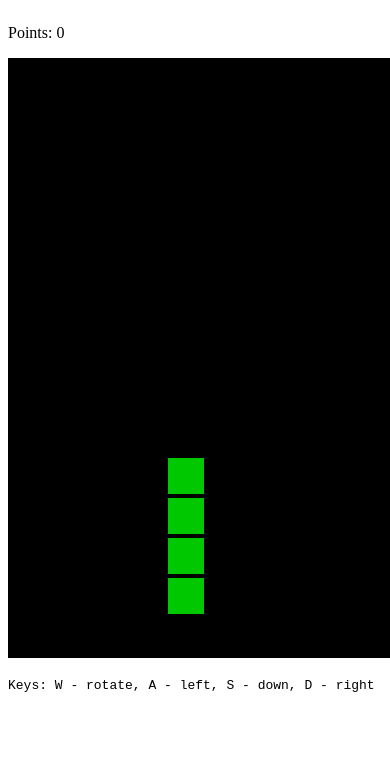
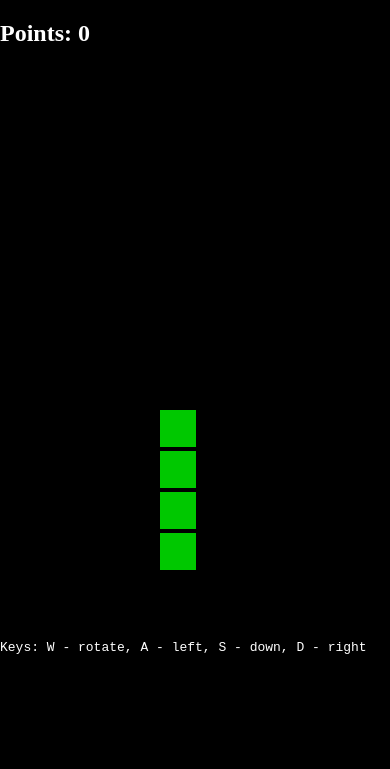
Before and after one commit to mwolicki/tetris, a website: page fable/public/index.html in a window 390 px wide. Drawn offline with Linux system fonts and the light colour scheme.

Commit message:
better support of mobile screen

```diff
--- a/fable/public/index.html
+++ b/fable/public/index.html
@@ -5,19 +5,40 @@
     body,
     html {
       position: fixed;
-    }
+      width:  100%;
+      height: 100%;
+      margin: 0px;
+      background: black;
+      color: white;
+  }
   </style>
   <meta http-equiv='Content-Type' content='text/html; charset=utf-8'>
   <title>Tetris</title>
 </head>
-<body style="touch-action: none">
-  <p>Points: <span id="points">0</span><p>
-  <canvas align="center" id="canvas" width="400" height="600"></canvas>
-  <p><pre>Keys: W - rotate, A - left, S - down, D - right<pre></p>
+<body style="touch-action: none" >
+  <h2 id="points" style="position:absolute; top:0; left:0">Points: <span id="points">0</span></h2>
+
+  <canvas align="center" id="canvas" width="400" height="620"></canvas>
+  <p id="p">
+    <pre>Keys: W - rotate, A - left, S - down, D - right<pre></p>
   <script src="bundle.js"></script>
   <script>
     document.ontouchmove = function(event){
       event.preventDefault(); }
+      htmlCanvas = document.getElementById('canvas')
+      // Obtain a graphics context on the canvas element for drawing.
+      context = htmlCanvas.getContext('2d');
+      function resizeCanvas() {
+            htmlCanvas.width = window.innerWidth;
+            htmlCanvas.height = window.innerHeight;
+        }
+
+        if (('ontouchstart' in window) ||     // Advanced test for touch events
+   (window.DocumentTouch && document instanceof DocumentTouch) ||
+   ((hash['touch'] && hash['touch'].offsetTop) === 9)){
+          window.resize = resizeCanvas
+          resizeCanvas()
+        }
   </script>
 </body>
 </html>
```
